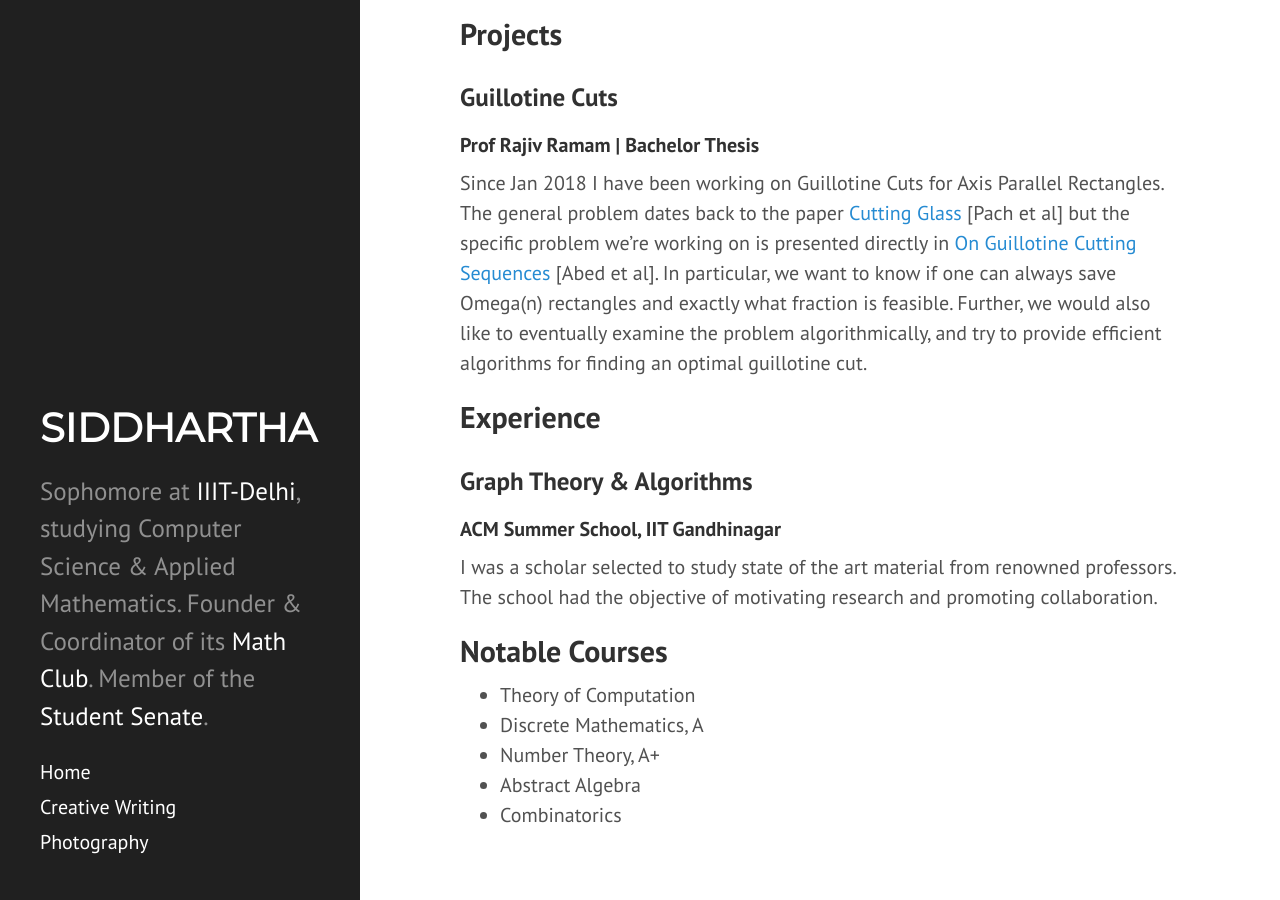
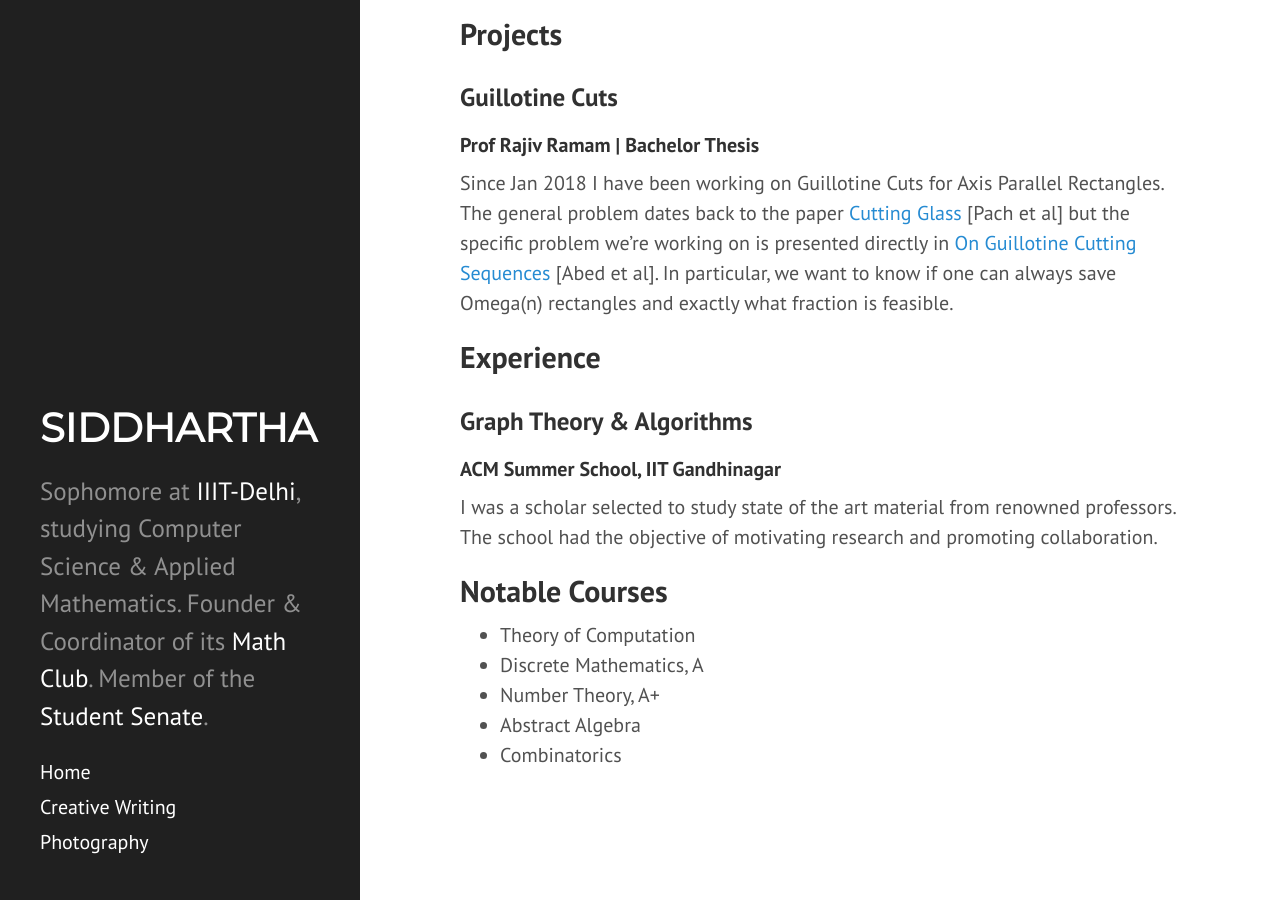
Before and after one commit to siddjai/siddjai.github.io, a Jekyll site: the page built from index.md, in a window 1280 px wide and 900 px high, scrolled down 641 px. Built offline with Jekyll 4.4.1, drawn with Linux system fonts in a browser that asks for light colours; nearby versions of some CDN libraries.

Commit message:
Update index.md

```diff
--- a/index.md
+++ b/index.md
@@ -22,7 +22,7 @@ Projects
 ------
 ### Guillotine Cuts
 #### Prof Rajiv Ramam | Bachelor Thesis
-Since Jan 2018 I have been working on Guillotine Cuts for Axis Parallel Rectangles. The general problem dates back to the paper [Cutting Glass](https://dl.acm.org/citation.cfm?id=336223) [Pach et al] but the specific problem we're working on is presented directly in [On Guillotine Cutting Sequences](http://drops.dagstuhl.de/opus/volltexte/2015/5291/) [Abed et al]. In particular, we want to know if one can always save Omega(n) rectangles and exactly what fraction is feasible. Further, we would also like to eventually examine the problem algorithmically, and try to provide efficient algorithms for finding an optimal guillotine cut.
+Since Jan 2018 I have been working on Guillotine Cuts for Axis Parallel Rectangles. The general problem dates back to the paper [Cutting Glass](https://dl.acm.org/citation.cfm?id=336223) [Pach et al] but the specific problem we're working on is presented directly in [On Guillotine Cutting Sequences](http://drops.dagstuhl.de/opus/volltexte/2015/5291/) [Abed et al]. In particular, we want to know if one can always save Omega(n) rectangles and exactly what fraction is feasible.
 
 ## Experience
 ### Graph Theory & Algorithms
```
